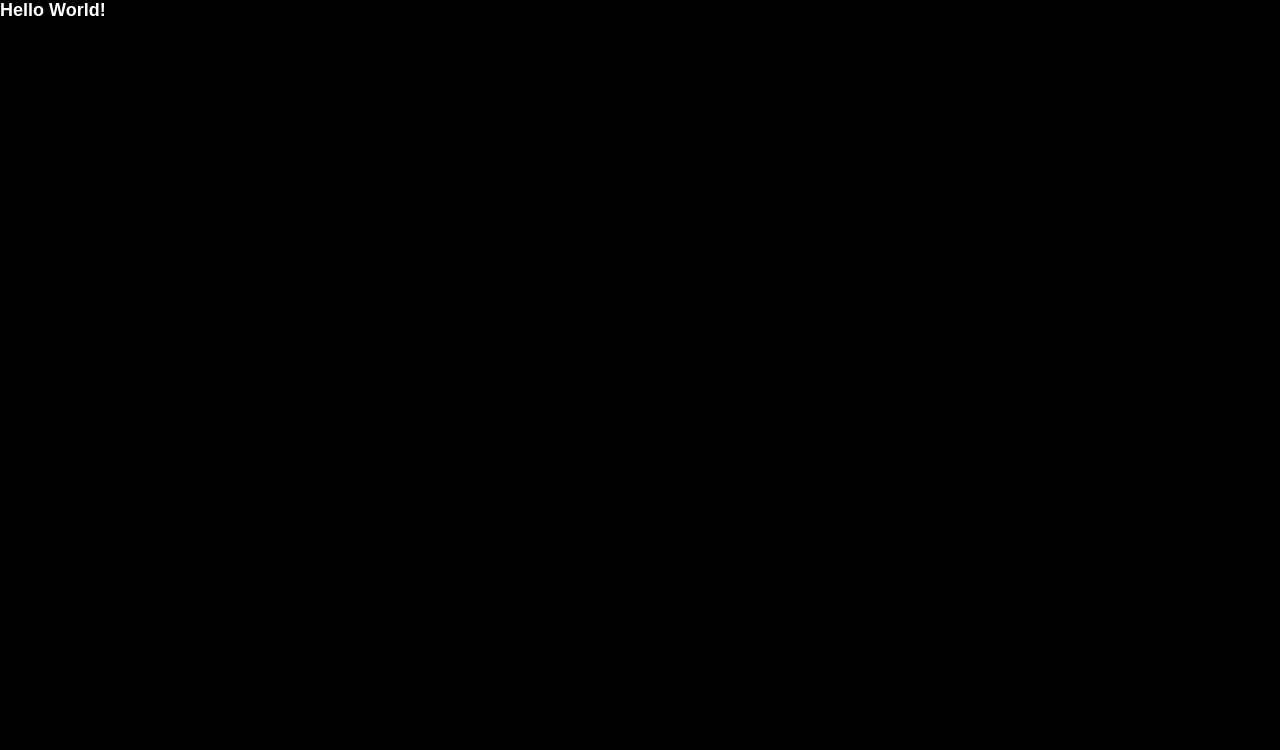
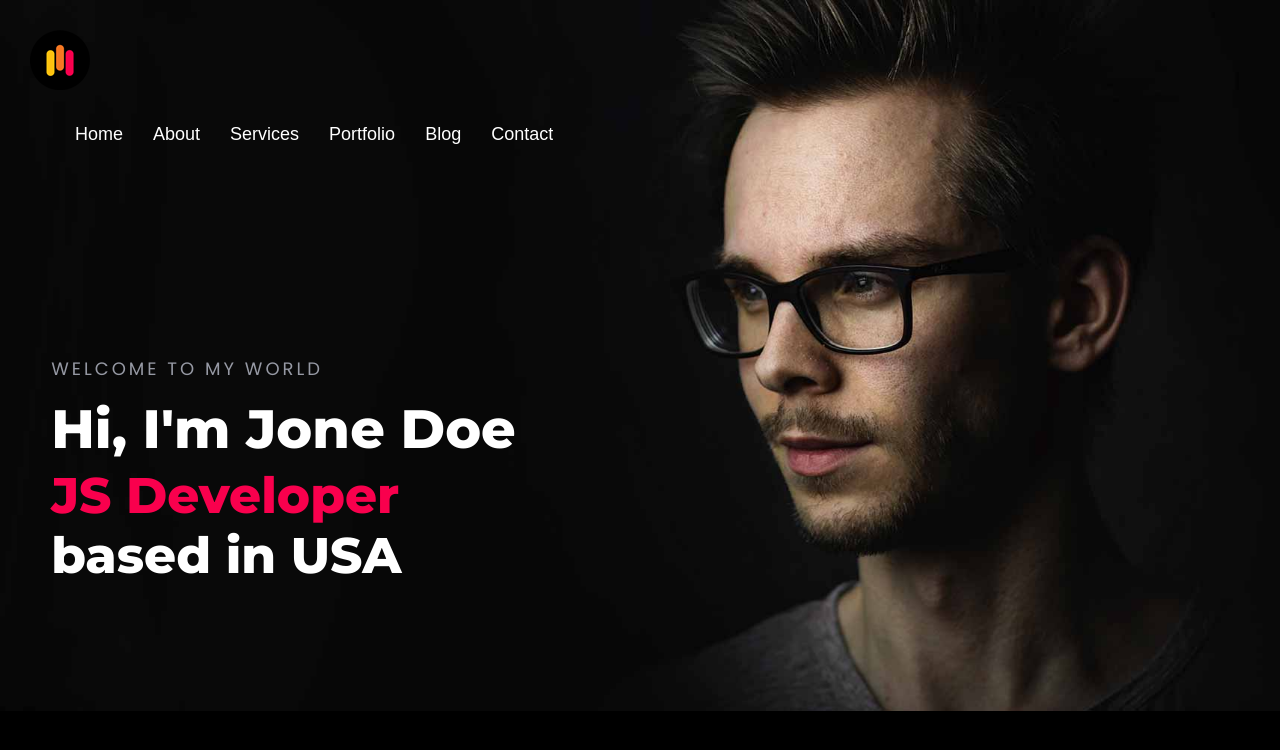
Before and after one commit to cleitonrs/reactjs-portfolio-template, a React (Create React App) app: page / in a window 1280 px wide. Shown: the top 750 px of the page. Built offline with nearby package versions, Linux system fonts and the light colour scheme.

Commit message:
home component

```diff
--- a/public/index.html
+++ b/public/index.html
@@ -9,7 +9,9 @@
       name="description"
       content="Web site created using create-react-app"
     />
-
+    <link rel="preconnect" href="https://fonts.googleapis.com">
+    <link rel="preconnect" href="https://fonts.gstatic.com" crossorigin>
+    <link href="https://fonts.googleapis.com/css2?family=Montserrat:wght@400;800&family=Poppins:wght@400;600;800&display=swap" rel="stylesheet">
     <title>React App</title>
   </head>
   <body>
--- a/src/App.js
+++ b/src/App.js
@@ -1,9 +1,10 @@
 import './App.css';
+import Home from './Home';
 
 function App() {
   return (
     <div className="App">
-      <h1>Hello World!</h1>
+      <Home />
     </div>
   );
 }
--- /dev/null
+++ b/src/Home.css
@@ -0,0 +1,44 @@
+.home__bg {
+  background-image: url('./img/bg.jpg');
+  background-color: #010101;
+  background-position: 50%;
+  background-repeat: no-repeat;
+  background-size: cover;
+}
+
+li.nav__items {
+  font-size: 18px;
+  padding-bottom: 15px;
+}
+
+.home__content {
+  padding: 125px 0px;
+}
+
+h1.home__text {
+  font-size: 18px;
+  font-weight: 400;
+  letter-spacing: 3px;
+  color: rgba(198, 201, 216, .75);
+}
+
+h2.home__text {
+  font-size: 54px;
+  line-height: 54px;
+  font-weight: 800;
+  font-family: Montserrat, sans-serif;
+}
+
+h3.home__text {
+  font-size: 50px;
+  font-weight: 800;
+  font-family: Montserrat, sans-serif;
+  line-height: 40px;
+}
+
+h4.home__text {
+  font-size: 50px;
+  font-weight: 800;
+  line-height: 40px;
+  font-family: Montserrat, sans-serif;
+}
--- /dev/null
+++ b/src/Home.js
@@ -0,0 +1,48 @@
+import React from "react";
+import './Home.css'
+import logo from "./img/logo.png"
+
+const Home = () => {
+  return (
+    <div className="home">
+      <div className="home__bg">
+        <div className="header d__flex align__items__center pxy__30">
+          <div className="logo">
+            <img src={logo} alt="logo" />
+            <div className="navigation pxy__30">
+              <ul className="navbar d__flex">
+                <a href="#Home"><li className="nav__items mx__15">Home</li></a>
+                <a href="#About"><li className="nav__items mx__15">About</li></a>
+                <a href="#Services"><li className="nav__items mx__15">Services</li></a>
+                <a href="#Portfolio"><li className="nav__items mx__15">Portfolio</li></a>
+                <a href="#Blog"><li className="nav__items mx__15">Blog</li></a>
+                <a href="#Contact"><li className="nav__items mx__15">Contact</li></a>
+              </ul>
+            </div>
+          </div>
+        </div>
+        {/* HOME CONTENT */}
+        <div className="container">
+          <div className="home__content">
+            <div className="home__meta">
+              <h1 className="home__text pz__10">
+                WELCOME TO MY WORLD
+              </h1>
+              <h2 className="home__text pz__10">
+                Hi, I'm Jone Doe
+              </h2>
+              <h3 className="home__text pz__10 sweet">
+                JS Developer
+              </h3>
+              <h4 className="home__text pz__10">
+                based in USA
+              </h4>
+            </div>
+          </div>
+        </div>
+      </div>
+    </div>
+  )
+}
+
+export default Home
```
Also changed, not shown: src/img/bg.jpg (added), src/img/logo.png (added).
